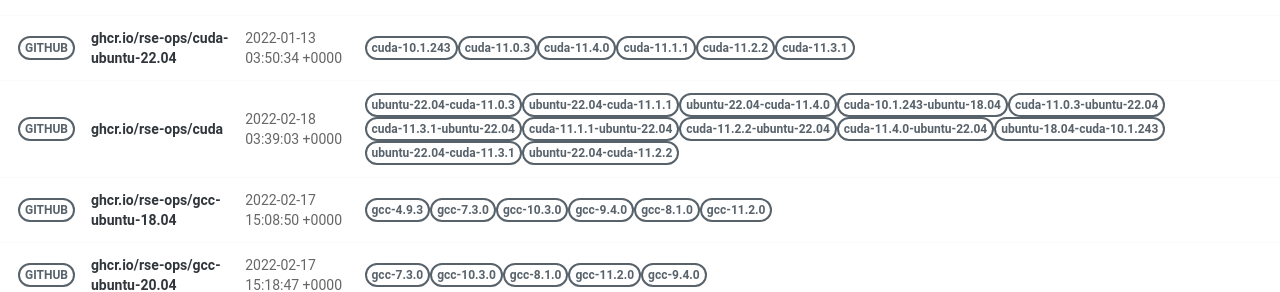
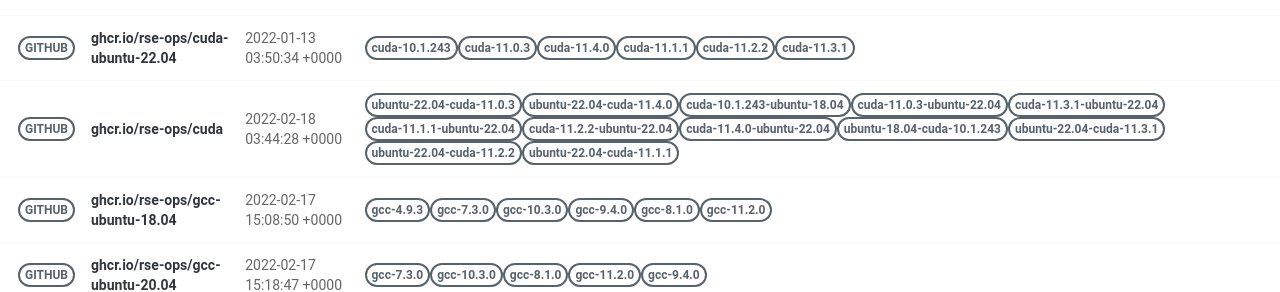
Before and after one commit to rse-ops/docker-images, a Jekyll site: the page built from pages/index.md, in a window 1280 px wide. Shown: the part 414-706 px from the top of the page. Built offline with Jekyll 4.4.1, drawn with Linux system fonts in a browser that asks for light colours; nearby versions of some CDN libraries.

Commit message:
Automated push to update library 2022-02-18

```diff
--- a/_library/ghcr.io-rse-ops-cuda.md
+++ b/_library/ghcr.io-rse-ops-cuda.md
@@ -1,7 +1,7 @@
 ---
 layout: container
 name: ghcr.io/rse-ops/cuda
-updated_at: 2022-02-18 03:39:03.620138
+updated_at: 2022-02-18 03:44:28.384405
 
 
 container_url: https://github.com/orgs/rse-ops/packages/container/package/cuda
```
Also changed, not shown: other parts of _library/ghcr.io-rse-ops-cuda.md (+3 -3 lines).
